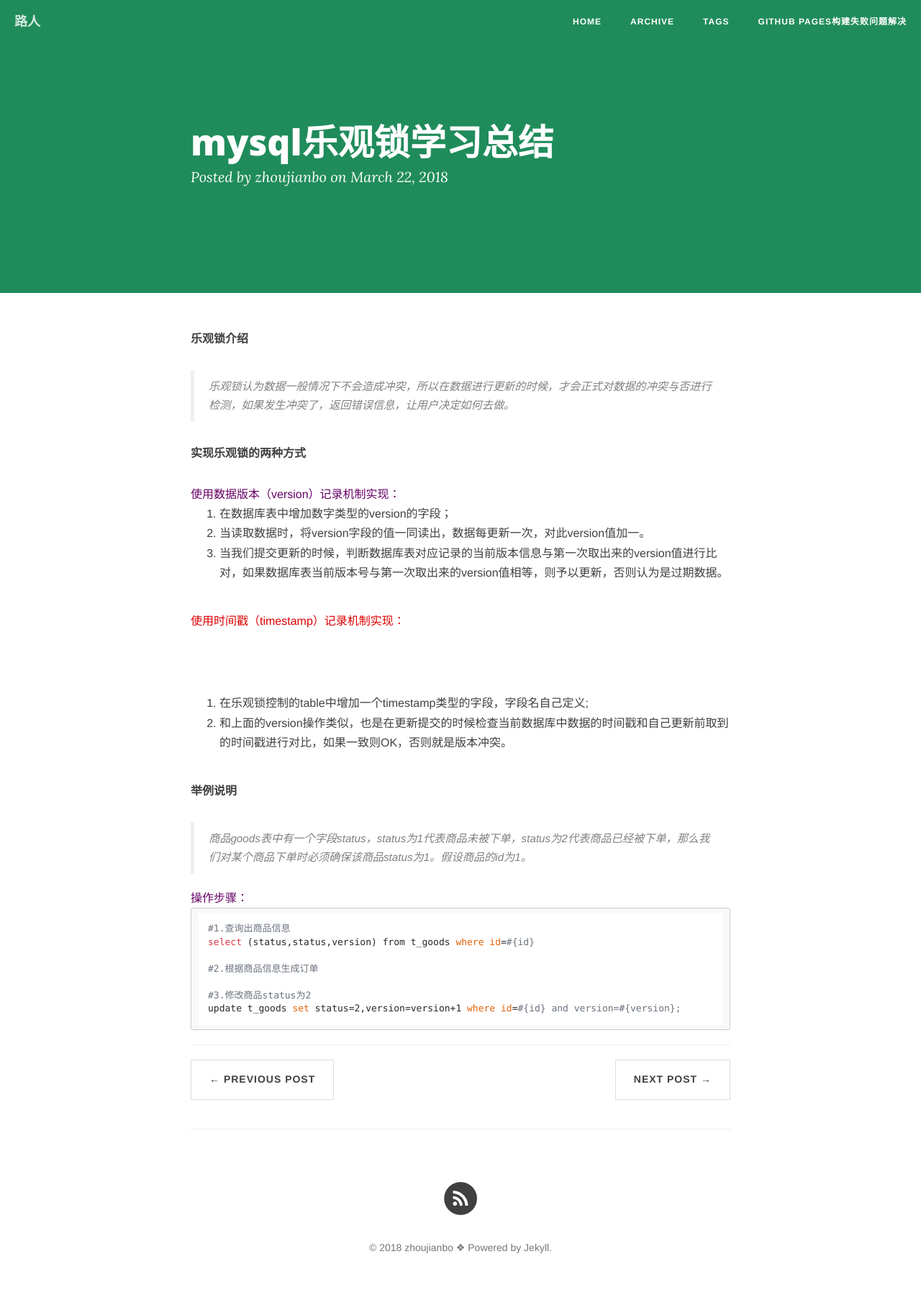
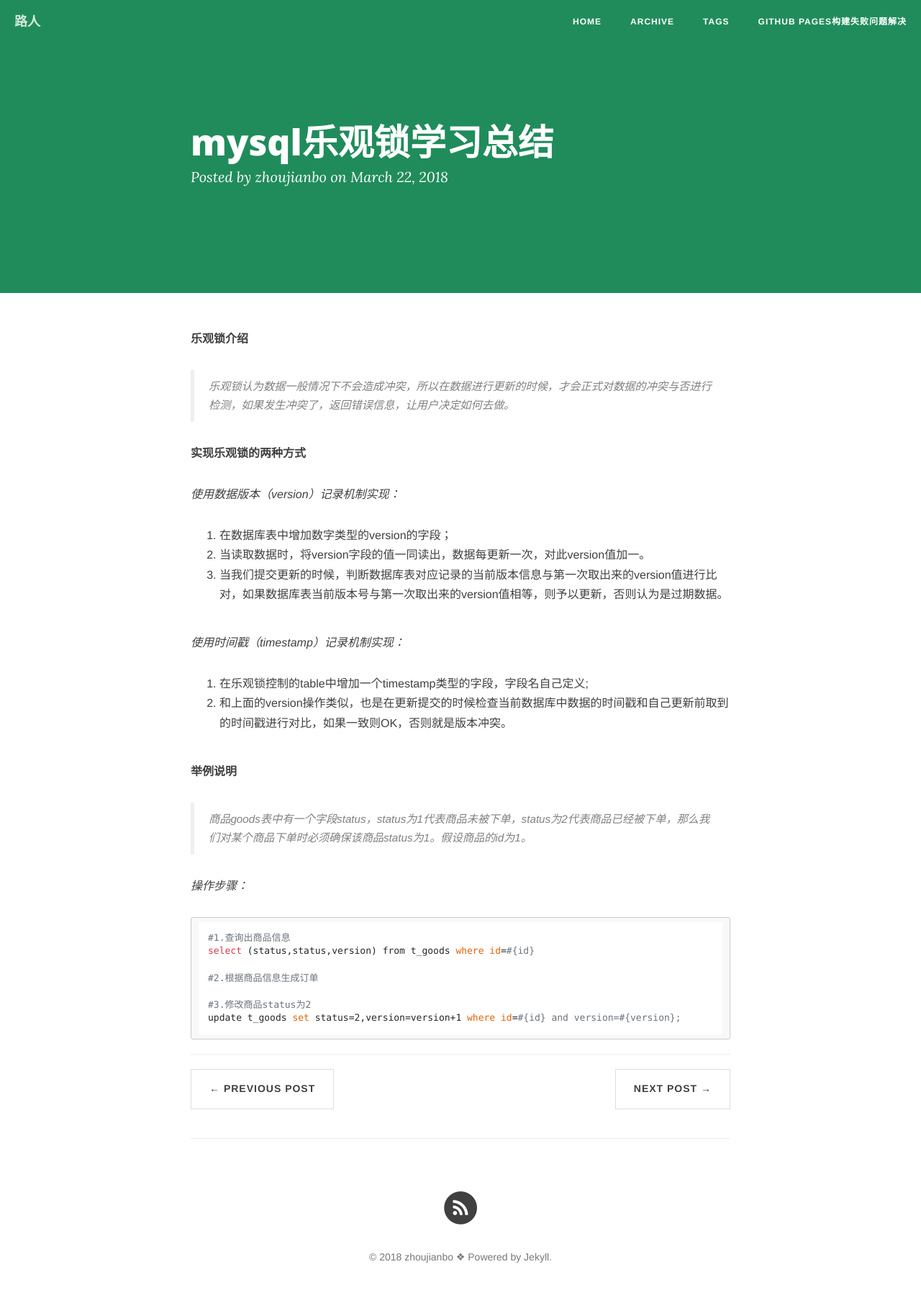
Before and after one commit to ZhouJianBoPro/ZhouJianBoPro.github.io, a Jekyll site: the page built from _posts/2018-03-22-mysql-optimistic-locks.md, in a window 1280 px wide. Shown: the whole page at 72% size. Built offline with Jekyll 4.4.1, drawn with Linux system fonts in a browser that asks for light colours; nearby versions of some CDN libraries; comment, search, counter and statistics services are not loaded.

Commit message:
defalut commit；

````diff
--- a/_posts/2018-03-22-mysql-optimistic-locks.md
+++ b/_posts/2018-03-22-mysql-optimistic-locks.md
@@ -12,19 +12,20 @@ description: 深入了解乐观锁。
 
 **实现乐观锁的两种方式**
 
-<font color="#660066">使用数据版本（version）记录机制实现：</font>
+*使用数据版本（version）记录机制实现：*
+
 1. 在数据库表中增加数字类型的version的字段；
 2. 当读取数据时，将version字段的值一同读出，数据每更新一次，对此version值加一。
 3. 当我们提交更新的时候，判断数据库表对应记录的当前版本信息与第一次取出来的version值进行比对，如果数据库表当前版本号与第一次取出来的version值相等，则予以更新，否则认为是过期数据。
 
-<font color="#dd0000">使用时间戳（timestamp）记录机制实现：</font><br />
+*使用时间戳（timestamp）记录机制实现：*
 1. 在乐观锁控制的table中增加一个timestamp类型的字段，字段名自己定义;
 2. 和上面的version操作类似，也是在更新提交的时候检查当前数据库中数据的时间戳和自己更新前取到的时间戳进行对比，如果一致则OK，否则就是版本冲突。
 
 **举例说明**
 > 商品goods表中有一个字段status，status为1代表商品未被下单，status为2代表商品已经被下单，那么我们对某个商品下单时必须确保该商品status为1。假设商品的id为1。
 
-<font color="#660066">操作步骤：</font>
+*操作步骤：*
 ```$xslt
 #1.查询出商品信息
 select (status,status,version) from t_goods where id=#{id}
````
